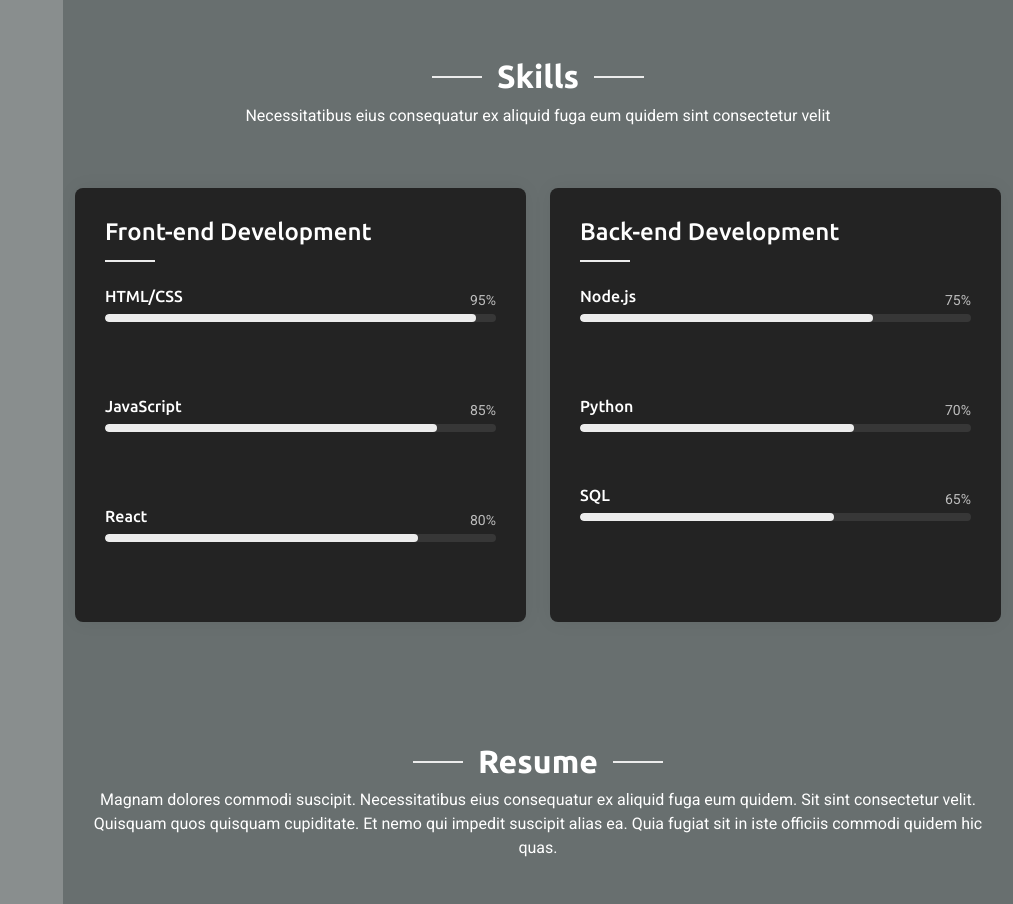
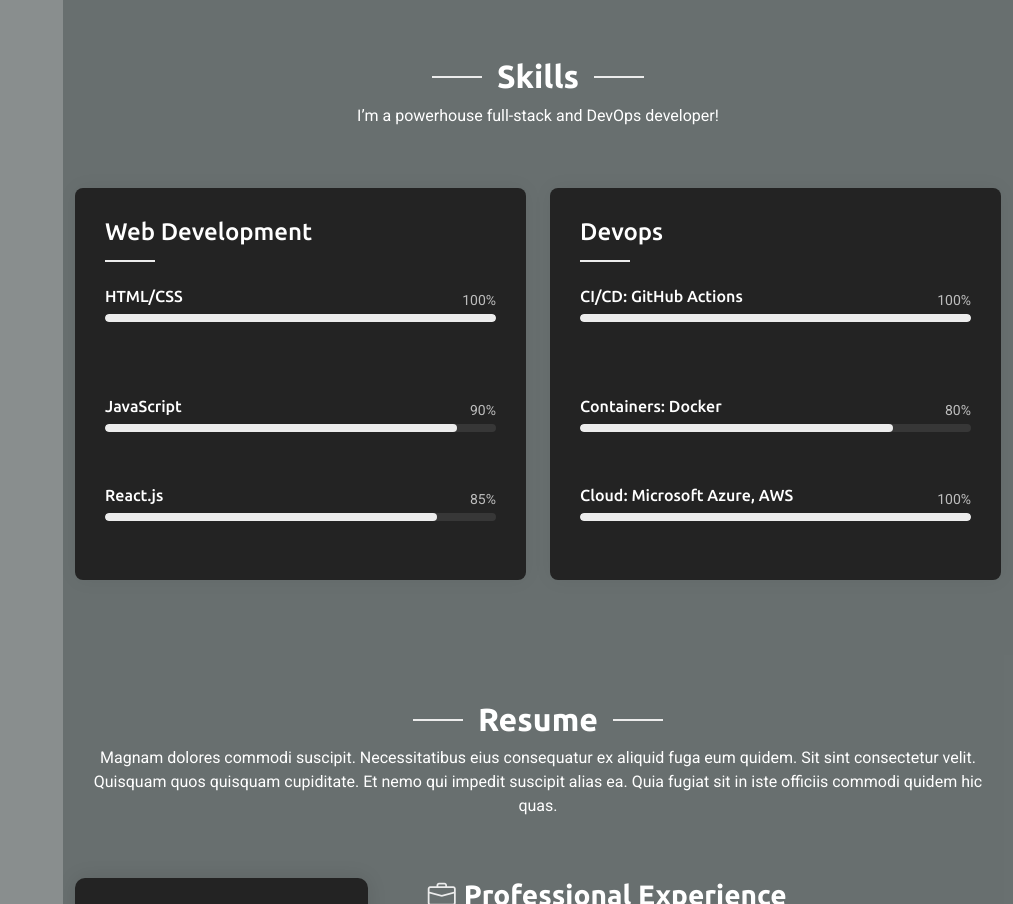
Before and after one commit to Oprico101/princeportfolio, a plain HTML site: page index.html in a window 1280 px wide. Shown: the part 2140-3044 px from the top of the page, without its empty margins (267-1280 px from the left). Drawn offline with nearby package versions, Linux system fonts and the light colour scheme.

Commit message:
First push

```diff
--- a/index.html
+++ b/index.html
@@ -204,7 +204,7 @@
                   <i class="bi bi-download"></i>
                   Download Resume
                 </a>
-                <a href="#" class="btn btn-outline">
+                <a href="#contact" class="btn btn-outline">
                   <i class="bi bi-chat-dots"></i>
                   Let's Talk
                 </a>
@@ -270,7 +270,7 @@
       <!-- Section Title -->
       <div class="container section-title" data-aos="fade-up">
         <h2>Skills</h2>
-        <p>Necessitatibus eius consequatur ex aliquid fuga eum quidem sint consectetur velit</p>
+        <p>I’m a powerhouse full-stack and DevOps developer!</p>
       </div><!-- End Section Title -->
 
       <div class="container" data-aos="fade-up" data-aos-delay="100">
@@ -278,15 +278,15 @@
         <div class="row">
           <div class="col-lg-6">
             <div class="skills-category" data-aos="fade-up" data-aos-delay="200">
-              <h3>Front-end Development</h3>
+              <h3>Web Development</h3>
               <div class="skills-animation">
                 <div class="skill-item">
                   <div class="d-flex justify-content-between align-items-center">
                     <h4>HTML/CSS</h4>
-                    <span class="skill-percentage">95%</span>
+                    <span class="skill-percentage">100%</span>
                   </div>
                   <div class="progress">
-                    <div class="progress-bar" role="progressbar" aria-valuenow="95" aria-valuemin="0" aria-valuemax="100"></div>
+                    <div class="progress-bar" role="progressbar" aria-valuenow="100" aria-valuemin="0" aria-valuemax="100"></div>
                   </div>
                   <div class="skill-tooltip">Expert level knowledge of semantic HTML5 and modern CSS3 techniques</div>
                 </div>
@@ -294,23 +294,23 @@
                 <div class="skill-item">
                   <div class="d-flex justify-content-between align-items-center">
                     <h4>JavaScript</h4>
+                    <span class="skill-percentage">90%</span>
+                  </div>
+                  <div class="progress">
+                    <div class="progress-bar" role="progressbar" aria-valuenow="90" aria-valuemin="0" aria-valuemax="100"></div>
+                  </div>
+                  <div class="skill-tooltip">Add interactivity and dynamic features.</div>
+                </div>
+
+                <div class="skill-item">
+                  <div class="d-flex justify-content-between align-items-center">
+                    <h4>React.js</h4>
                     <span class="skill-percentage">85%</span>
                   </div>
                   <div class="progress">
                     <div class="progress-bar" role="progressbar" aria-valuenow="85" aria-valuemin="0" aria-valuemax="100"></div>
                   </div>
-                  <div class="skill-tooltip">Strong proficiency in ES6+, DOM manipulation, and modern frameworks</div>
-                </div>
-
-                <div class="skill-item">
-                  <div class="d-flex justify-content-between align-items-center">
-                    <h4>React</h4>
-                    <span class="skill-percentage">80%</span>
-                  </div>
-                  <div class="progress">
-                    <div class="progress-bar" role="progressbar" aria-valuenow="80" aria-valuemin="0" aria-valuemax="100"></div>
-                  </div>
-                  <div class="skill-tooltip">Experience with React hooks, state management, and component architecture</div>
+                  <div class="skill-tooltip">Create modern SPAs and integrate APIs.</div>
                 </div>
               </div>
             </div><!-- End Frontend Skills -->
@@ -318,37 +318,37 @@
 
           <div class="col-lg-6">
             <div class="skills-category" data-aos="fade-up" data-aos-delay="300">
-              <h3>Back-end Development</h3>
+              <h3>Devops</h3>
               <div class="skills-animation">
                 <div class="skill-item">
                   <div class="d-flex justify-content-between align-items-center">
-                    <h4>Node.js</h4>
-                    <span class="skill-percentage">75%</span>
+                    <h4>CI/CD: GitHub Actions</h4>
+                    <span class="skill-percentage">100%</span>
                   </div>
                   <div class="progress">
-                    <div class="progress-bar" role="progressbar" aria-valuenow="75" aria-valuemin="0" aria-valuemax="100"></div>
+                    <div class="progress-bar" role="progressbar" aria-valuenow="100" aria-valuemin="0" aria-valuemax="100"></div>
                   </div>
                   <div class="skill-tooltip">Server-side JavaScript development with Express and REST APIs</div>
                 </div>
 
                 <div class="skill-item">
                   <div class="d-flex justify-content-between align-items-center">
-                    <h4>Python</h4>
-                    <span class="skill-percentage">70%</span>
+                    <h4>Containers: Docker</h4>
+                    <span class="skill-percentage">80%</span>
                   </div>
                   <div class="progress">
-                    <div class="progress-bar" role="progressbar" aria-valuenow="70" aria-valuemin="0" aria-valuemax="100"></div>
+                    <div class="progress-bar" role="progressbar" aria-valuenow="80" aria-valuemin="0" aria-valuemax="100"></div>
                   </div>
                   <div class="skill-tooltip">Python development with Django and data analysis tools</div>
                 </div>
 
                 <div class="skill-item">
                   <div class="d-flex justify-content-between align-items-center">
-                    <h4>SQL</h4>
-                    <span class="skill-percentage">65%</span>
+                    <h4>Cloud: Microsoft Azure, AWS</h4>
+                    <span class="skill-percentage">100%</span>
                   </div>
                   <div class="progress">
-                    <div class="progress-bar" role="progressbar" aria-valuenow="65" aria-valuemin="0" aria-valuemax="100"></div>
+                    <div class="progress-bar" role="progressbar" aria-valuenow="100" aria-valuemin="0" aria-valuemax="100"></div>
                   </div>
                   <div class="skill-tooltip">Database design, optimization, and complex queries</div>
                 </div>
```
